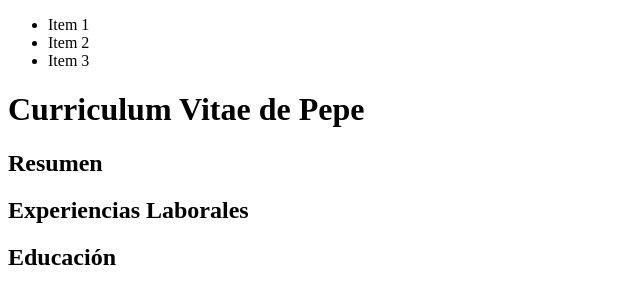
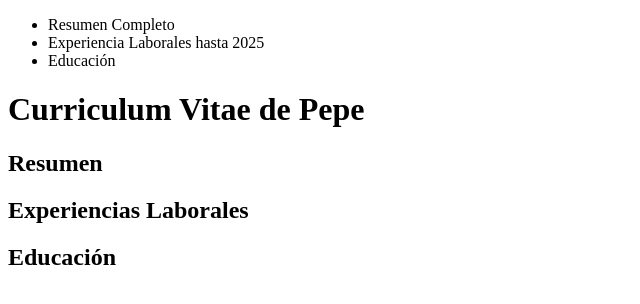
Before and after one commit to JeanLarez/g93-colaborativo, a plain HTML site: page index.html in a window 1280 px wide. Shown: the whole page, without its empty margins (0-640 px from the left). Drawn offline with Linux system fonts and the light colour scheme.

Commit message:
Cambio nombres de Links en Master

```diff
--- a/index.html
+++ b/index.html
@@ -9,9 +9,9 @@
     <header>
         <nav>
             <ul>
-                <li>Item 1</li>
-                <li>Item 2</li>
-                <li>Item 3</li>
+                <li>Resumen Completo</li>
+                <li>Experiencia Laborales hasta 2025</li>
+                <li>Educación</li>
             </ul>
         </nav>
     </header>
```
